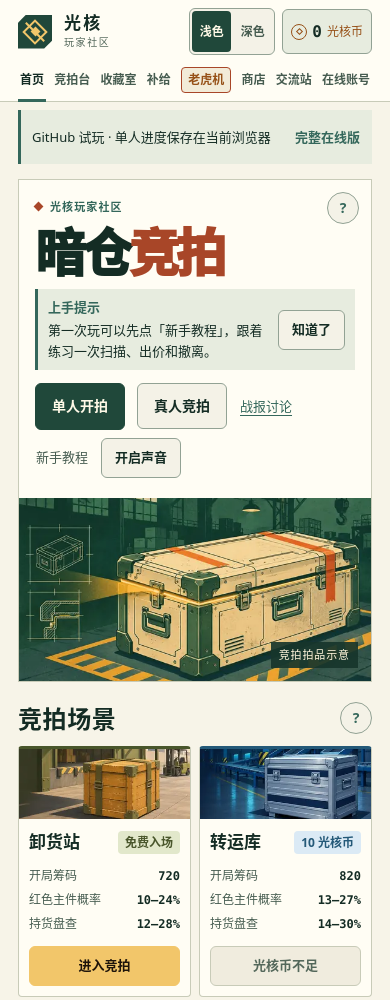
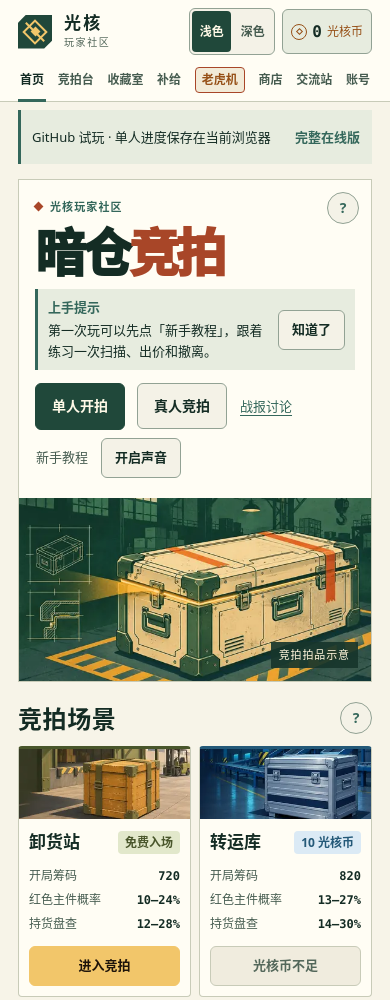
Before and after one commit to WZCFC/guanghe-dark-vault, a plain HTML site: page index.html in a window 390 px wide. Shown: the top 1000 px of the page. Drawn offline with Linux system fonts and the light colour scheme.

Commit message:
Fit GitHub Pages navigation on small screens

```diff
--- a/index.html
+++ b/index.html
@@ -64,7 +64,7 @@
         <a href="#slots" data-nav="slots" class="slots-link"><span>老虎机</span></a>
         <a href="#shop" data-nav="shop">商店</a>
         <a href="#community" data-nav="community">交流站</a>
-        <a href="https://guanghe-dark-vault.fc545123.chatgpt.site/#account" id="account-link">在线账号</a>
+        <a href="https://guanghe-dark-vault.fc545123.chatgpt.site/#account" id="account-link">账号</a>
       </nav>
       <div class="topbar-actions">
         <div class="theme-switch" role="group" aria-label="页面主题">
```
